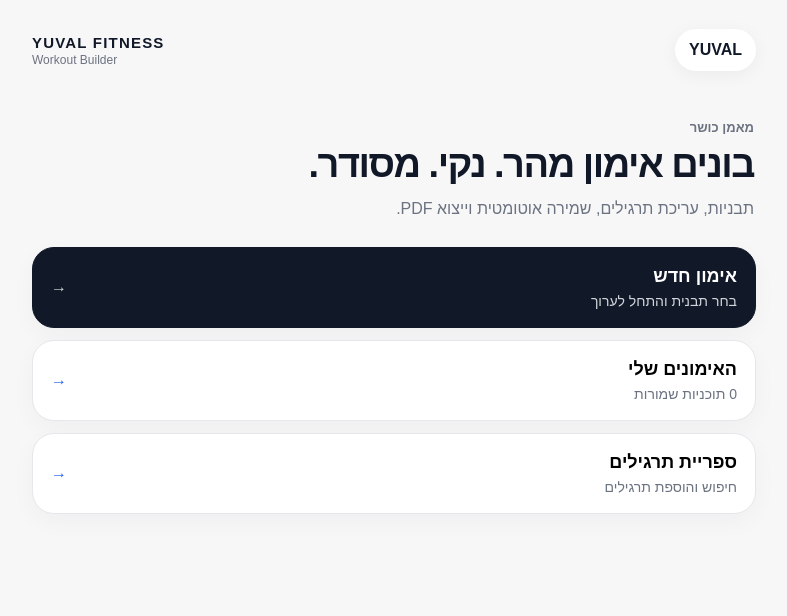
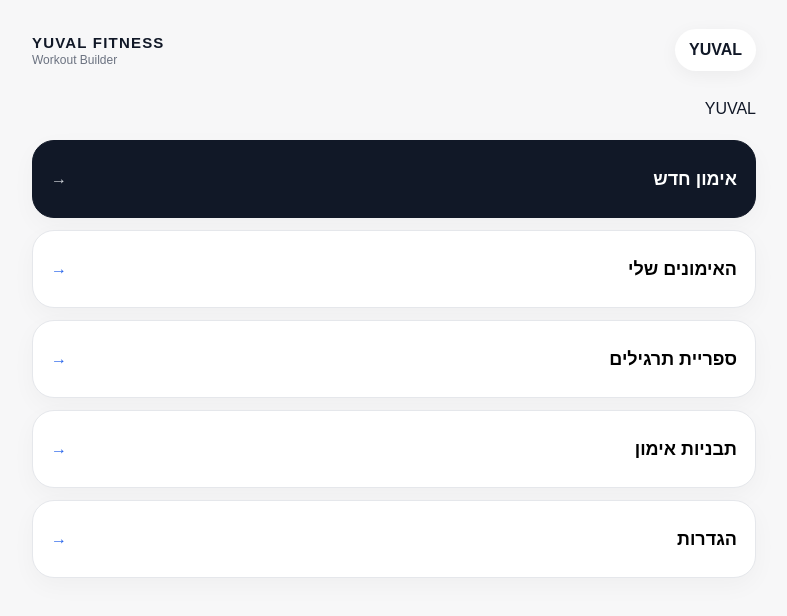
Before and after one commit to pics247365-art/yuval-fitness, a React (Vite) app: page / in a window 1280 px wide. Shown: the top 616 px of the page, without its empty margins (411-1198 px from the left). Built offline with nearby package versions, Linux system fonts and the light colour scheme.

Commit message:
Add templates and settings to home navigation

```diff
--- a/src/App.jsx
+++ b/src/App.jsx
@@ -85,46 +85,43 @@ export default function App() {
       </header>
 
       {screen === 'home' && (
-        <section className="homeScreen">
-          <div className="heroBlock">
-            <span className="kicker">מאמן כושר</span>
-            <h1>בונים אימון מהר. נקי. מסודר.</h1>
-            <p>תבניות, עריכת תרגילים, שמירה אוטומטית וייצוא PDF.</p>
-          </div>
+        <section className="homeScreen simpleHome">
+          <div className="yuvalTitle">YUVAL</div>
 
-          <div className="actionList">
+          <div className="actionList cleanMenu">
             <button className="actionCard primaryCard" onClick={() => setScreen('new')}>
-              <span>
-                <b>אימון חדש</b>
-                <small>בחר תבנית והתחל לערוך</small>
-              </span>
+              <span><b>אימון חדש</b></span>
               <i>→</i>
             </button>
 
             <button className="actionCard" onClick={() => setScreen('workouts')}>
-              <span>
-                <b>האימונים שלי</b>
-                <small>{workouts.length} תוכניות שמורות</small>
-              </span>
+              <span><b>האימונים שלי</b></span>
               <i>→</i>
             </button>
 
             <button className="actionCard" onClick={() => setScreen('library')}>
-              <span>
-                <b>ספריית תרגילים</b>
-                <small>חיפוש והוספת תרגילים</small>
-              </span>
+              <span><b>ספריית תרגילים</b></span>
+              <i>→</i>
+            </button>
+
+            <button className="actionCard" onClick={() => setScreen('templates')}>
+              <span><b>תבניות אימון</b></span>
+              <i>→</i>
+            </button>
+
+            <button className="actionCard" onClick={() => setScreen('settings')}>
+              <span><b>הגדרות</b></span>
               <i>→</i>
             </button>
           </div>
         </section>
       )}
 
-      {screen === 'new' && (
+      {(screen === 'new' || screen === 'templates') && (
         <section className="panel">
           <div className="sectionHead">
-            <h2>בחר תבנית</h2>
-            <p>האימון ייפתח מיד לעריכה.</p>
+            <h2>{screen === 'new' ? 'אימון חדש' : 'תבניות אימון'}</h2>
+            <p>בחר תבנית. האימון ייפתח מיד לעריכה.</p>
           </div>
           {Object.keys(templates).map((t) => (
             <button className="card" key={t} onClick={() => createWorkout(t)}>
@@ -201,6 +198,27 @@ export default function App() {
           ))}
         </section>
       )}
+
+      {screen === 'settings' && (
+        <section className="panel">
+          <div className="sectionHead">
+            <h2>הגדרות</h2>
+            <p>גרסת MVP מקומית. כל האימונים נשמרים במכשיר.</p>
+          </div>
+          <div className="settingsBox">
+            <b>שם המאמן</b>
+            <span>יובל</span>
+          </div>
+          <div className="settingsBox">
+            <b>שמירה</b>
+            <span>אוטומטית בדפדפן</span>
+          </div>
+          <div className="settingsBox">
+            <b>ייצוא</b>
+            <span>PDF דרך הדפסה</span>
+          </div>
+        </section>
+      )}
     </main>
   );
 }
```
